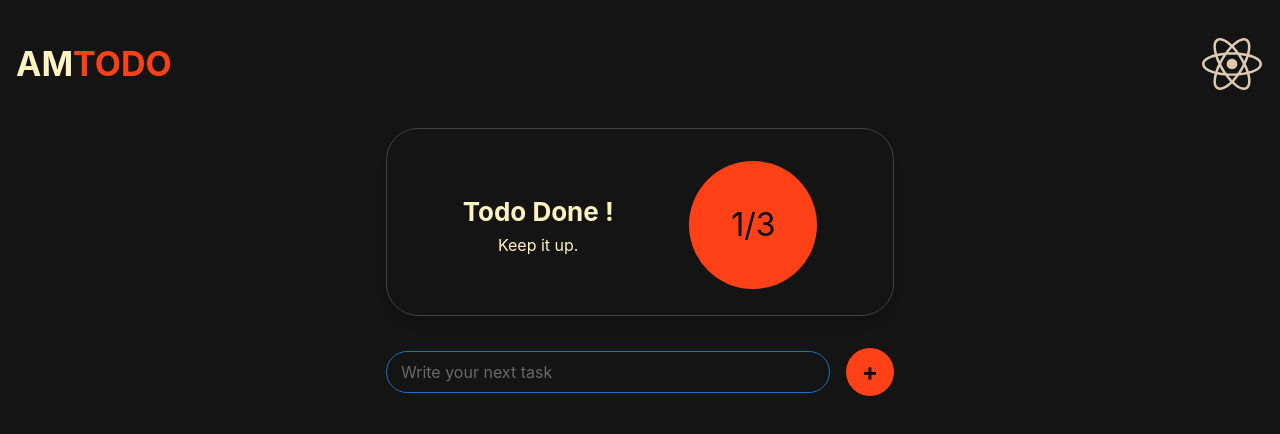
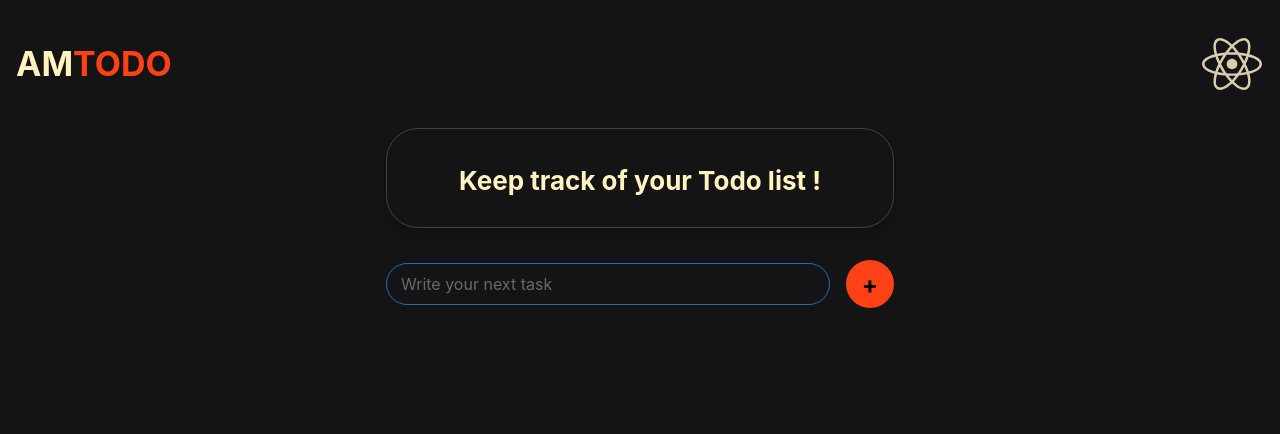
Before and after one commit to iam-annatar/react-todo, a React (Vite) app: page / in a window 1280 px wide. Shown: the top 434 px of the page. Built offline with nearby package versions, Linux system fonts and the light colour scheme.

Commit message:
feat: add completed todos logic & modify stats ui

```diff
--- a/src/components/Stats.tsx
+++ b/src/components/Stats.tsx
@@ -1,26 +1,45 @@
 import { Button, Card, Group, Stack, Text } from "@mantine/core";
 
+import { useTodoProvider } from "../hooks/useTodoProvider";
+
 const Stats = () => {
+  const { todos } = useTodoProvider();
+  const completedTodos = todos.filter((todo) => todo.complete).length;
+
+  const isTodoRemaining = todos.length && todos.length > completedTodos;
+
   return (
     <Card shadow="sm" radius="xl" bg="transparent" withBorder>
       <Group justify="space-evenly" mt="md" mb="xs">
         <Stack gap="0" align="center">
           <Text fz="h2" fw="700">
-            Todo Done !
+            {!todos.length
+              ? "Keep track of your Todo list !"
+              : isTodoRemaining
+                ? "Todo Done !"
+                : "All Done !"}
           </Text>
-          <Text fz="md">Keep it up.</Text>
+          <Text c={!isTodoRemaining ? `lime.7` : "customColor.2"} fz="md">
+            {!todos.length
+              ? null
+              : !isTodoRemaining
+                ? "horray!"
+                : "keep it up."}
+          </Text>
         </Stack>
+        {todos.length ? (
           <Button
             variant="filled"
-          color="customColor.5"
+            color={!isTodoRemaining ? "lime.7" : "customColor.5"}
             radius="100%"
             w="8rem"
             h="8rem"
           >
             <Text c="black" fz="2rem">
-            1/3
+              {`${completedTodos}/${todos.length}`}
             </Text>
           </Button>
+        ) : null}
       </Group>
     </Card>
   );
--- a/src/components/Todo.tsx
+++ b/src/components/Todo.tsx
@@ -8,7 +8,7 @@ import {
   Text,
 } from "@mantine/core";
 import { useDisclosure } from "@mantine/hooks";
-import { useState } from "react";
+import type { ChangeEvent } from "react";
 
 import { ACTIONS } from "../constants";
 import { useTodoProvider } from "../hooks/useTodoProvider";
@@ -21,9 +21,15 @@ interface TodoProps {
 }
 
 const Todo = ({ todo }: TodoProps) => {
-  const [isComplete, setIsComplete] = useState(todo.complete);
   const { dispatch } = useTodoProvider();
   const [opened, { open, close }] = useDisclosure(false);
+
+  const handleCheckboxChange = (e: ChangeEvent<HTMLInputElement>) => {
+    dispatch({
+      type: ACTIONS.TOGGLE_COMPLETE,
+      payload: { ...todo, complete: e.target.checked },
+    });
+  };
 
   return (
     <Card bg="#1E1E1E" shadow="md">
@@ -31,19 +37,19 @@ const Todo = ({ todo }: TodoProps) => {
         <Checkbox
           className="custom-line"
           classNames={{
-            label: isComplete ? "my-checkbox-label" : "",
+            label: todo.complete ? "my-checkbox-label" : "",
           }}
           styles={{
             input: {
-              borderColor: !isComplete ? theme.colors?.customColor?.[4] : "",
-              backgroundColor: !isComplete ? "transparent" : "",
+              borderColor: !todo.complete ? theme.colors?.customColor?.[4] : "",
+              backgroundColor: !todo.complete ? "transparent" : "",
             },
             label: {
               fontSize: "1.2rem",
             },
           }}
-          checked={isComplete}
-          onChange={(e) => setIsComplete(e.target.checked)}
+          checked={todo.complete}
+          onChange={handleCheckboxChange}
           label={todo.text}
           color="lime.7"
           radius="xl"
--- a/src/components/TodoInput.tsx
+++ b/src/components/TodoInput.tsx
@@ -9,7 +9,7 @@ const TodoInput = () => {
   const { dispatch, inputValue, setInputValue } = useTodoProvider();
 
   const newTodo: TodoItems = {
-    id: Math.floor(Math.random() * 100),
+    id: Math.floor(Math.random() * 10000),
     complete: false,
     text: inputValue,
     date: new Date().toLocaleDateString(),
--- a/src/constants/index.ts
+++ b/src/constants/index.ts
@@ -2,4 +2,5 @@ export const ACTIONS = {
   ADD: "add",
   EDIT: "edit",
   DELETE: "delete",
+  TOGGLE_COMPLETE: "toggleComplete",
 };
--- a/src/contexts/TodoProvider.tsx
+++ b/src/contexts/TodoProvider.tsx
@@ -29,6 +29,11 @@ const todoReducer = (todos: TodoItems[], action: Action): TodoItems[] => {
         todo.id === payload?.id ? { ...todo, ...payload } : todo,
       );
 
+    case ACTIONS.TOGGLE_COMPLETE:
+      return todos.map((todo) =>
+        todo.id === payload?.id ? { ...todo, ...payload } : todo,
+      );
+
     default:
       return todos;
   }
```
Lines whose indentation alone changed are shown as unchanged.
